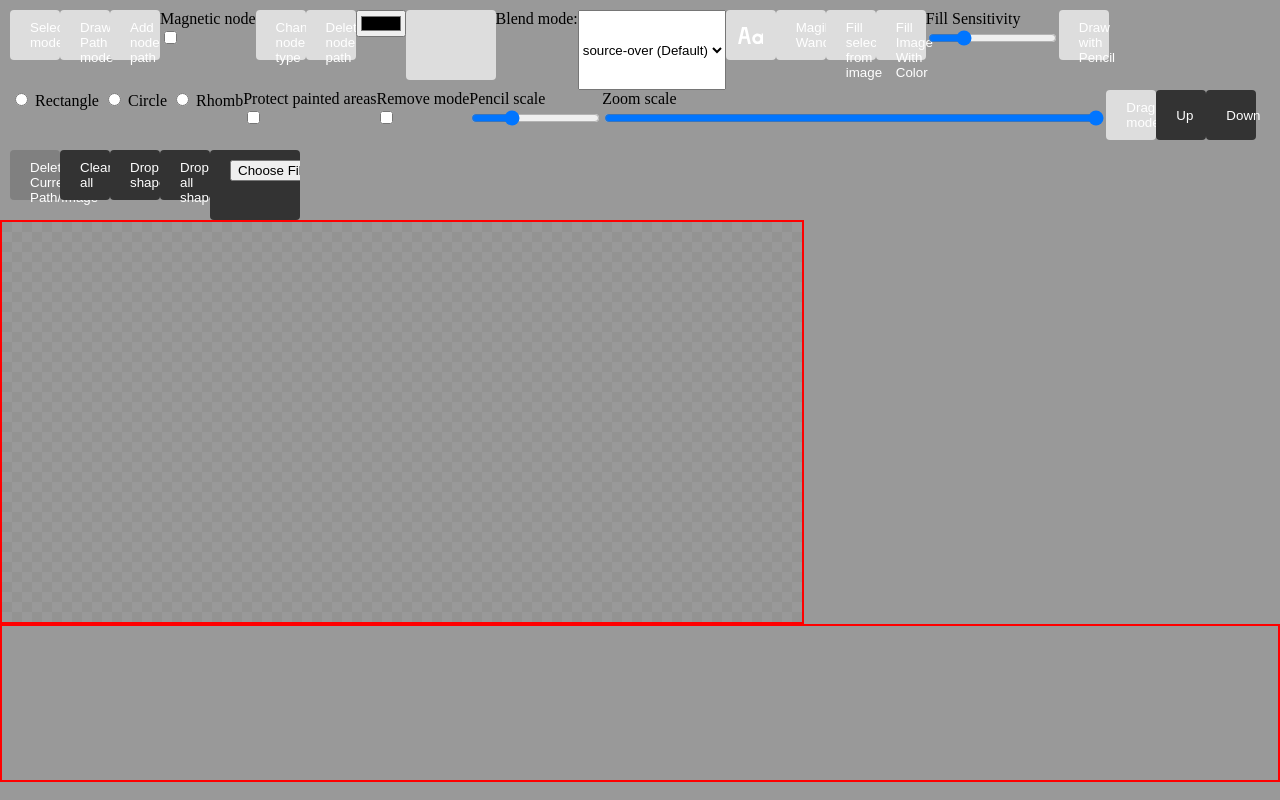
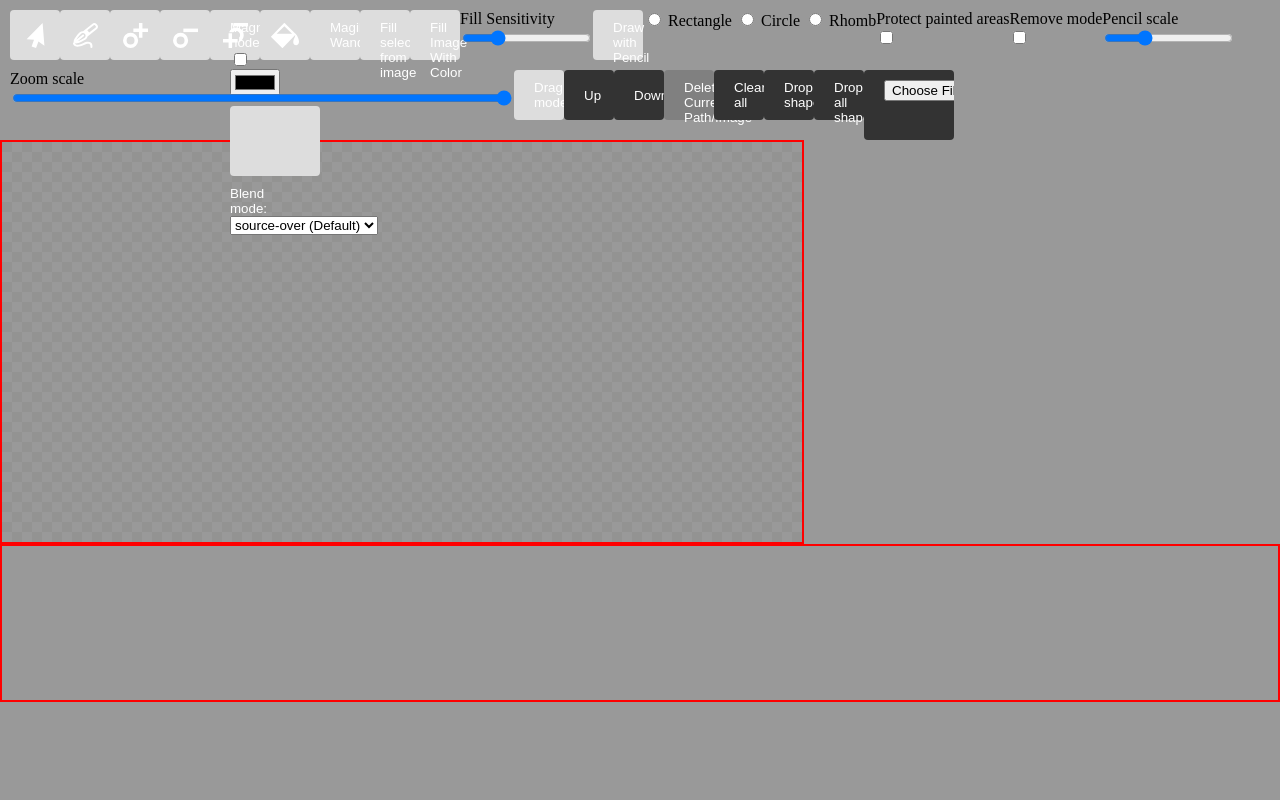
Before and after one commit to innermond/canvas-webworker, a website built with Vite: page src/index.html in a window 1280 px wide. Built offline with nearby package versions, Linux system fonts and the light colour scheme.

Commit message:
wip: buttons with svg

```diff
--- a/src/index.html
+++ b/src/index.html
@@ -10,14 +10,14 @@
 <body>
 
 <div id="buttonContainer">
-    <button id="doSelect" class="button inactive">Select mode</button>
-    <button id="doDrawPath" class="button inactive">Draw Path mode</button>
-    <button id="doAddNodePath" class="button inactive">Add node path</button>
+    <button id="doSelect" class="button inactive doSelect" title="Select mode" />
+    <button id="doDrawPath" class="button inactive doDrawPath" title="Draw Path" />
+    <button id="doAddNodePath" class="button inactive doAddNodePath" title="Add node path" />
+    <button id="doDeleteNodePath" class="button inactive doDeleteNodePath" title="Delete node path" />
+    <button id="doChangeNodePath" class="button inactive doChangeNodePath" title="Change node type" />
     <label for="magneticNodeCheckbox"><div>Magnetic node</div>
       <input type="checkbox" id="magneticNodeCheckbox" value="1" />
     </label>
-    <button id="doChangeNodePath" class="button inactive">Change node type</button>
-    <button id="doDeleteNodePath" class="button inactive">Delete node path</button>
     <input type="color" id="fillColorPicker" class="color-picker" title="Choose Fill Color" />
     <input id="opacityInput" type="number" min="0" max="100" class="button inactive" title="Color Opacity" />
 <label for="blendModes">Blend mode:</label>
--- a/src/styles.css
+++ b/src/styles.css
@@ -60,6 +60,26 @@ body {
 min-width: 500px;
 }
 
+.doSelect {
+  background: #333 url(./asset/icon/pointer.svg) no-repeat center;
+}
+
+.doDrawPath {
+  background: #333 url(./asset/icon/draw-path.svg) no-repeat center;
+}
+
+.doAddNodePath {
+  background: #333 url(./asset/icon/add-node-path.svg) no-repeat center;
+}
+
+.doChangeNodePath {
+  background: #333 url(./asset/icon/change-node-path.svg) no-repeat center;
+}
+
+.doDeleteNodePath {
+  background: #333 url(./asset/icon/delete-node-path.svg) no-repeat center;
+}
+
 .doFill {
-  background: #333 url(./asset/icon/add-text.svg) no-repeat center;
+  background: #333 url(./asset/icon/fill.svg) no-repeat center;
 }
```
Also changed, not shown: src/asset/icon/add-node-path.svg (added), src/asset/icon/change-node-path.svg (added), src/asset/icon/delete-node-path.svg (added), src/asset/icon/draw-path.svg (added), 1 other file.
